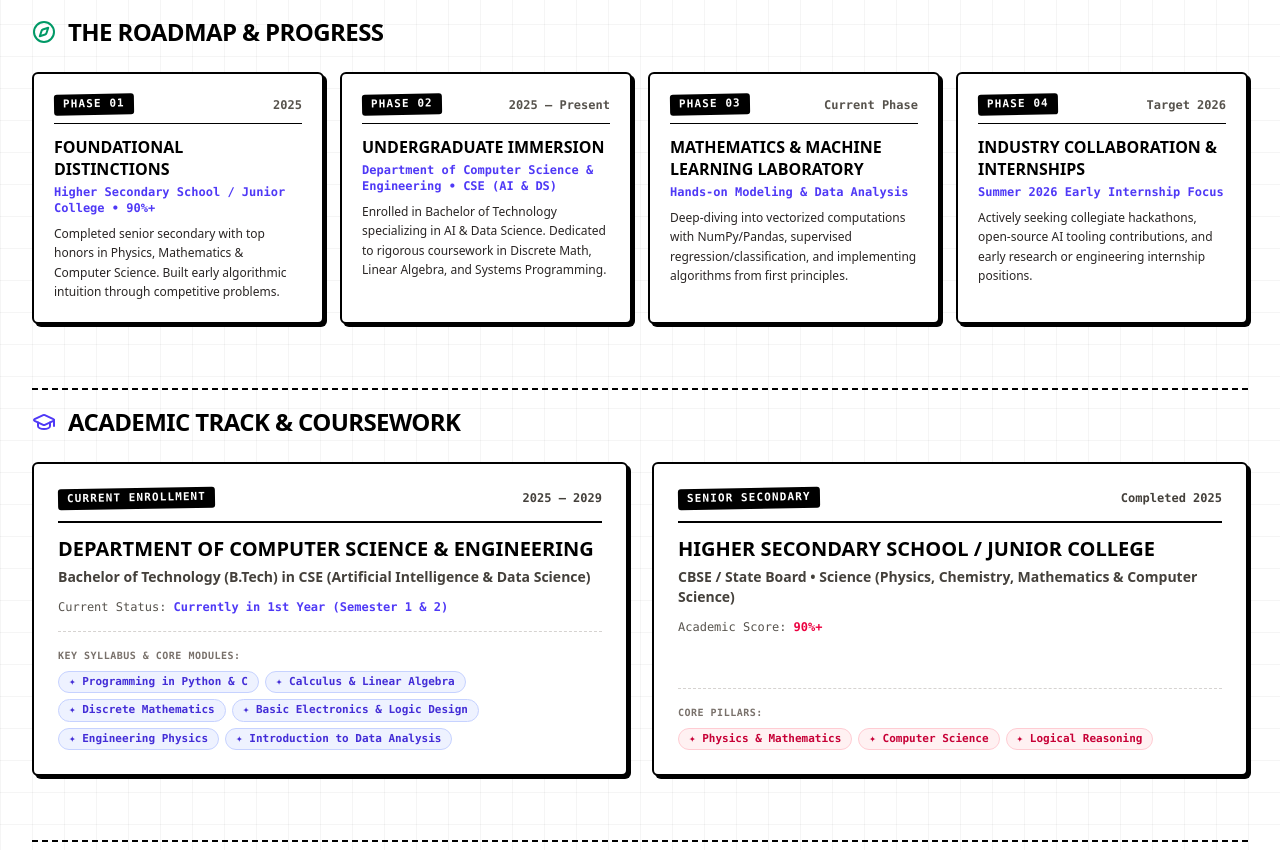
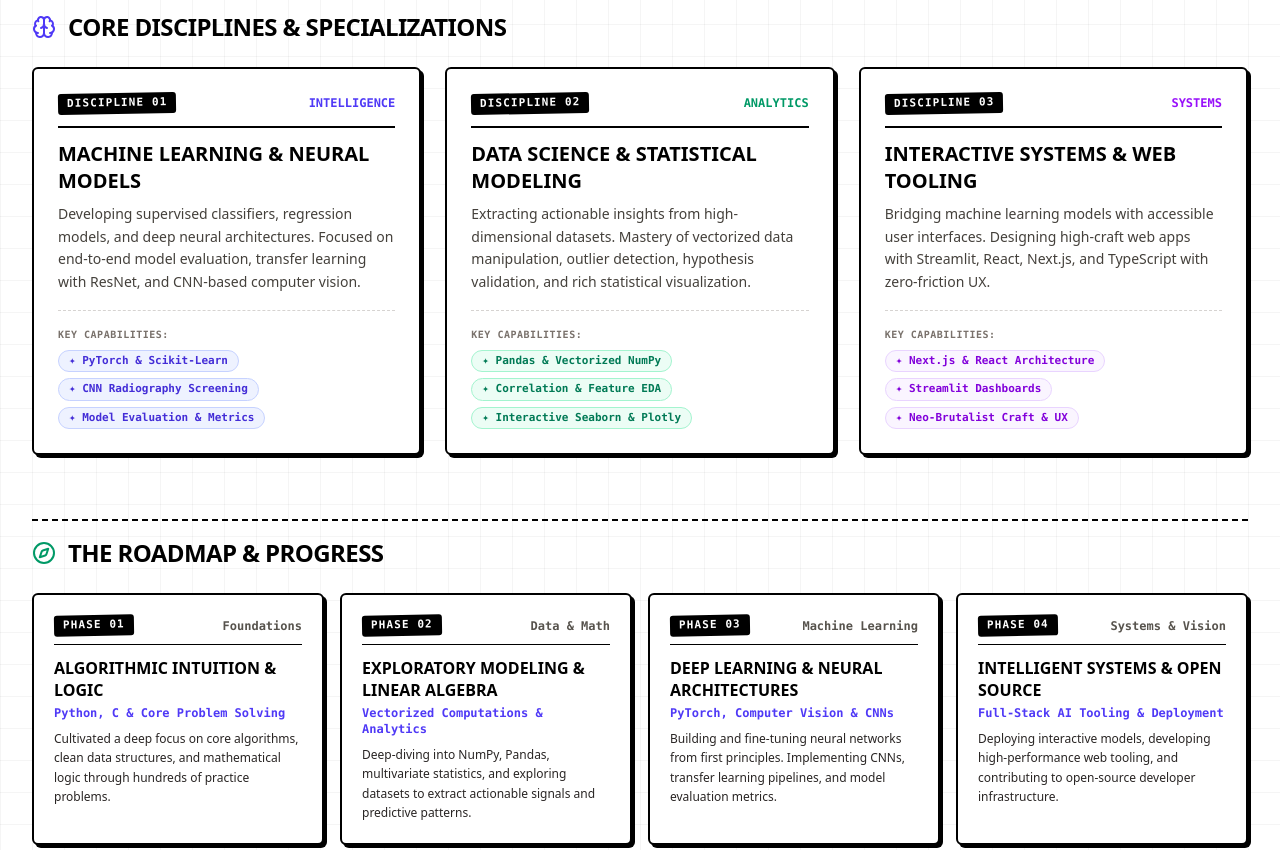
Before and after one commit to harsharyann/harsharyann, a Next.js app: page /about in a window 1280 px wide. Shown: the part 1000-1850 px from the top of the page. Built offline with nearby package versions, Linux system fonts and the light colour scheme.

Commit message:
feat: replace education and experience sections with core engineering disciplines and craft focus

```diff
--- a/src/app/about/page.tsx
+++ b/src/app/about/page.tsx
@@ -4,21 +4,15 @@ import Image from "next/image";
 import { portfolioData } from "@/data/portfolioData";
 import { AutoPageTurn } from "@/components/AutoPageTurn";
 import {
-  GraduationCap,
-  Award,
-  ArrowRight,
+  Brain,
   Code2,
   FolderGit2,
   FileText,
-  Sparkles,
   Compass,
-  CheckCircle2,
-  Cpu,
-  Binary,
 } from "lucide-react";
 
 export default function AboutPage() {
-  const { personal, education, schooling, skills, projects } = portfolioData;
+  const { personal, skills, projects } = portfolioData;
   const featuredProjects = projects.slice(0, 3);
 
   const phaseBadges = [
@@ -37,28 +31,28 @@ export default function AboutPage() {
 
   const timelineMilestones = [
     {
-      period: "2025",
-      title: "Foundational Distinctions",
-      subtitle: `${schooling.institution} • ${schooling.percentage}`,
-      description: "Completed senior secondary with top honors in Physics, Mathematics & Computer Science. Built early algorithmic intuition through competitive problems.",
+      period: "Foundations",
+      title: "Algorithmic Intuition & Logic",
+      subtitle: "Python, C & Core Problem Solving",
+      description: "Cultivated a deep focus on core algorithms, clean data structures, and mathematical logic through hundreds of practice problems.",
     },
     {
-      period: "2025 — Present",
-      title: "Undergraduate Immersion",
-      subtitle: `${education.institution} • CSE (AI & DS)`,
-      description: "Enrolled in Bachelor of Technology specializing in AI & Data Science. Dedicated to rigorous coursework in Discrete Math, Linear Algebra, and Systems Programming.",
+      period: "Data & Math",
+      title: "Exploratory Modeling & Linear Algebra",
+      subtitle: "Vectorized Computations & Analytics",
+      description: "Deep-diving into NumPy, Pandas, multivariate statistics, and exploring datasets to extract actionable signals and predictive patterns.",
     },
     {
-      period: "Current Phase",
-      title: "Mathematics & Machine Learning Laboratory",
-      subtitle: "Hands-on Modeling & Data Analysis",
-      description: "Deep-diving into vectorized computations with NumPy/Pandas, supervised regression/classification, and implementing algorithms from first principles.",
+      period: "Machine Learning",
+      title: "Deep Learning & Neural Architectures",
+      subtitle: "PyTorch, Computer Vision & CNNs",
+      description: "Building and fine-tuning neural networks from first principles. Implementing CNNs, transfer learning pipelines, and model evaluation metrics.",
     },
     {
-      period: "Target 2026",
-      title: "Industry Collaboration & Internships",
-      subtitle: "Summer 2026 Early Internship Focus",
-      description: "Actively seeking collegiate hackathons, open-source AI tooling contributions, and early research or engineering internship positions.",
+      period: "Systems & Vision",
+      title: "Intelligent Systems & Open Source",
+      subtitle: "Full-Stack AI Tooling & Deployment",
+      description: "Deploying interactive models, developing high-performance web tooling, and contributing to open-source developer infrastructure.",
     },
   ];
 
@@ -68,7 +62,7 @@ export default function AboutPage() {
       <div className="pb-6 border-b-2 border-black dark:border-stone-800 flex flex-wrap items-end justify-between gap-4">
         <div>
           <div className="sketch-stamp mb-2 bg-indigo-600 text-white dark:bg-white dark:text-black">
-            ABOUT &amp; ACADEMICS
+            ABOUT &amp; CRAFT
           </div>
           <h1 className="text-3xl sm:text-5xl font-black uppercase tracking-tight text-black dark:text-white">
             About Harsh Aryan
@@ -103,11 +97,11 @@ export default function AboutPage() {
           </div>
 
           <p className="text-stone-800 dark:text-stone-200 text-sm sm:text-base leading-relaxed">
-            I am <strong className="text-indigo-600 dark:text-white font-black">{personal.name}</strong>, a freshman undergraduate passionate about Artificial Intelligence, Data Science, and Scientific Computing. My fascination began when I wrote my first Python script to automate a repetitive task; seeing lines of logic produce tangible results sparked an obsession that has guided my work ever since.
+            I am <strong className="text-indigo-600 dark:text-white font-black">{personal.name}</strong>, a developer passionate about Artificial Intelligence, Data Science, and Scientific Computing. My fascination began when I wrote my first Python script to automate a repetitive task; seeing lines of logic produce tangible results sparked an obsession that has guided my work ever since.
           </p>
 
           <p className="text-stone-800 dark:text-stone-200 text-sm sm:text-base leading-relaxed">
-            While modern AI moves at breakneck speed, I believe real engineering requires solid anchors. Rather than jumping straight to pre-trained libraries, I spend my early years understanding the foundational mathematics—Linear Algebra, Multivariate Calculus, and Probability—implementing algorithms from scratch before relying on abstractions.
+            While modern AI moves at breakneck speed, I believe real engineering requires solid anchors. Rather than jumping straight to high-level wrappers, I spend my time understanding the foundational mathematics—Linear Algebra, Multivariate Calculus, and Probability—implementing algorithms from scratch before relying on abstractions.
           </p>
 
           {/* Handcrafted Notebook Quote Card */}
@@ -116,7 +110,7 @@ export default function AboutPage() {
               NOTEBOOK ENTRY #01 • PERSPECTIVE
             </div>
             <p className="font-editorial italic text-base sm:text-lg text-indigo-950 dark:text-stone-100 font-semibold leading-relaxed">
-              &ldquo;Being in 1st year is an immense superpower: it grants four focused years to master mathematics, build real-world open source systems, and prepare for high-impact AI research.&rdquo;
+              &ldquo;Master the underlying mathematics, build real-world open source systems, and engineering excellence will naturally follow.&rdquo;
             </p>
             <span className="block text-right font-mono text-xs font-bold mt-2 text-indigo-700 dark:text-stone-300">
               — Harsh Aryan
@@ -124,7 +118,7 @@ export default function AboutPage() {
           </div>
 
           <p className="text-stone-800 dark:text-stone-200 text-sm sm:text-base leading-relaxed">
-            When I am not writing code or studying course notes, you will find me participating in hackathons, analyzing Kaggle datasets, and experimenting with clean, tactile front-end designs.
+            When I am not writing code or studying theory, you will find me participating in hackathons, analyzing Kaggle datasets, and experimenting with clean, tactile front-end designs.
           </p>
         </div>
 
@@ -142,7 +136,7 @@ export default function AboutPage() {
             <div className="relative aspect-[4/5] w-full overflow-hidden border-2 border-black dark:border-white bg-stone-100 dark:bg-stone-800">
               <Image
                 src="/harsh-cover.jpg"
-                alt="Harsh Aryan - B.Tech CSE (AI & DS)"
+                alt="Harsh Aryan - AI & Data Science"
                 fill
                 priority
                 sizes="(max-width: 768px) 100vw, 420px"
@@ -162,6 +156,96 @@ export default function AboutPage() {
               <span className="sketch-stamp text-[10px] bg-indigo-600 text-white dark:bg-white dark:text-black">
                 ORIGINAL PRINT
               </span>
+            </div>
+          </div>
+        </div>
+      </div>
+
+      {/* Core Engineering Disciplines & Specializations */}
+      <div className="space-y-6 pt-4 border-t-2 border-dashed border-black dark:border-stone-800">
+        <div className="flex items-center gap-3">
+          <Brain className="w-6 h-6 text-indigo-600 dark:text-white" />
+          <h2 className="text-2xl font-black uppercase tracking-tight text-black dark:text-white">
+            Core Disciplines &amp; Specializations
+          </h2>
+        </div>
+
+        <div className="grid grid-cols-1 md:grid-cols-3 gap-6">
+          {/* Pillar 01 */}
+          <div className="sketch-box p-6 space-y-4 flex flex-col justify-between hover:translate-y-[-2px] transition-transform">
+            <div>
+              <div className="flex items-center justify-between pb-3 border-b-2 border-black dark:border-stone-800 text-xs font-mono">
+                <span className="sketch-stamp bg-indigo-600 text-white dark:bg-white dark:text-black">DISCIPLINE 01</span>
+                <span className="font-bold text-indigo-600 dark:text-stone-300">INTELLIGENCE</span>
+              </div>
+              <h3 className="text-xl font-black uppercase text-black dark:text-white mt-3 leading-snug">
+                Machine Learning &amp; Neural Models
+              </h3>
+              <p className="text-sm text-stone-700 dark:text-stone-300 mt-2 leading-relaxed">
+                Developing supervised classifiers, regression models, and deep neural architectures. Focused on end-to-end model evaluation, transfer learning with ResNet, and CNN-based computer vision.
+              </p>
+            </div>
+            <div className="pt-4 border-t border-dashed border-stone-300 dark:border-stone-700">
+              <span className="text-[10px] font-mono uppercase tracking-wider text-stone-500 dark:text-stone-400 block mb-2 font-bold">
+                KEY CAPABILITIES:
+              </span>
+              <div className="flex flex-wrap gap-1.5 font-mono text-[11px]">
+                <span className="border border-indigo-200 dark:border-stone-700 px-2.5 py-0.5 rounded-full font-bold bg-indigo-50 dark:bg-stone-800 text-indigo-700 dark:text-stone-200">✦ PyTorch &amp; Scikit-Learn</span>
+                <span className="border border-indigo-200 dark:border-stone-700 px-2.5 py-0.5 rounded-full font-bold bg-indigo-50 dark:bg-stone-800 text-indigo-700 dark:text-stone-200">✦ CNN Radiography Screening</span>
+                <span className="border border-indigo-200 dark:border-stone-700 px-2.5 py-0.5 rounded-full font-bold bg-indigo-50 dark:bg-stone-800 text-indigo-700 dark:text-stone-200">✦ Model Evaluation &amp; Metrics</span>
+              </div>
+            </div>
+          </div>
+
+          {/* Pillar 02 */}
+          <div className="sketch-box p-6 space-y-4 flex flex-col justify-between hover:translate-y-[-2px] transition-transform">
+            <div>
+              <div className="flex items-center justify-between pb-3 border-b-2 border-black dark:border-stone-800 text-xs font-mono">
+                <span className="sketch-stamp bg-emerald-600 text-white dark:bg-white dark:text-black">DISCIPLINE 02</span>
+                <span className="font-bold text-emerald-600 dark:text-stone-300">ANALYTICS</span>
+              </div>
+              <h3 className="text-xl font-black uppercase text-black dark:text-white mt-3 leading-snug">
+                Data Science &amp; Statistical Modeling
+              </h3>
+              <p className="text-sm text-stone-700 dark:text-stone-300 mt-2 leading-relaxed">
+                Extracting actionable insights from high-dimensional datasets. Mastery of vectorized data manipulation, outlier detection, hypothesis validation, and rich statistical visualization.
+              </p>
+            </div>
+            <div className="pt-4 border-t border-dashed border-stone-300 dark:border-stone-700">
+              <span className="text-[10px] font-mono uppercase tracking-wider text-stone-500 dark:text-stone-400 block mb-2 font-bold">
+                KEY CAPABILITIES:
+              </span>
+              <div className="flex flex-wrap gap-1.5 font-mono text-[11px]">
+                <span className="border border-emerald-200 dark:border-stone-700 px-2.5 py-0.5 rounded-full font-bold bg-emerald-50 dark:bg-stone-800 text-emerald-700 dark:text-stone-200">✦ Pandas &amp; Vectorized NumPy</span>
+                <span className="border border-emerald-200 dark:border-stone-700 px-2.5 py-0.5 rounded-full font-bold bg-emerald-50 dark:bg-stone-800 text-emerald-700 dark:text-stone-200">✦ Correlation &amp; Feature EDA</span>
+                <span className="border border-emerald-200 dark:border-stone-700 px-2.5 py-0.5 rounded-full font-bold bg-emerald-50 dark:bg-stone-800 text-emerald-700 dark:text-stone-200">✦ Interactive Seaborn &amp; Plotly</span>
+              </div>
+            </div>
+          </div>
+
+          {/* Pillar 03 */}
+          <div className="sketch-box p-6 space-y-4 flex flex-col justify-between hover:translate-y-[-2px] transition-transform">
+            <div>
+              <div className="flex items-center justify-between pb-3 border-b-2 border-black dark:border-stone-800 text-xs font-mono">
+                <span className="sketch-stamp bg-purple-600 text-white dark:bg-white dark:text-black">DISCIPLINE 03</span>
+                <span className="font-bold text-purple-600 dark:text-stone-300">SYSTEMS</span>
+              </div>
+              <h3 className="text-xl font-black uppercase text-black dark:text-white mt-3 leading-snug">
+                Interactive Systems &amp; Web Tooling
+              </h3>
+              <p className="text-sm text-stone-700 dark:text-stone-300 mt-2 leading-relaxed">
+                Bridging machine learning models with accessible user interfaces. Designing high-craft web apps with Streamlit, React, Next.js, and TypeScript with zero-friction UX.
+              </p>
+            </div>
+            <div className="pt-4 border-t border-dashed border-stone-300 dark:border-stone-700">
+              <span className="text-[10px] font-mono uppercase tracking-wider text-stone-500 dark:text-stone-400 block mb-2 font-bold">
+                KEY CAPABILITIES:
+              </span>
+              <div className="flex flex-wrap gap-1.5 font-mono text-[11px]">
+                <span className="border border-purple-200 dark:border-stone-700 px-2.5 py-0.5 rounded-full font-bold bg-purple-50 dark:bg-stone-800 text-purple-700 dark:text-stone-200">✦ Next.js &amp; React Architecture</span>
+                <span className="border border-purple-200 dark:border-stone-700 px-2.5 py-0.5 rounded-full font-bold bg-purple-50 dark:bg-stone-800 text-purple-700 dark:text-stone-200">✦ Streamlit Dashboards</span>
+                <span className="border border-purple-200 dark:border-stone-700 px-2.5 py-0.5 rounded-full font-bold bg-purple-50 dark:bg-stone-800 text-purple-700 dark:text-stone-200">✦ Neo-Brutalist Craft &amp; UX</span>
+              </div>
             </div>
           </div>
         </div>
@@ -199,85 +283,6 @@ export default function AboutPage() {
               </div>
             </div>
           ))}
-        </div>
-      </div>
-
-      {/* Academic Track: University & Schooling */}
-      <div className="space-y-6 pt-4 border-t-2 border-dashed border-black dark:border-stone-800">
-        <div className="flex items-center gap-3">
-          <GraduationCap className="w-6 h-6 text-indigo-600 dark:text-white" />
-          <h2 className="text-2xl font-black uppercase tracking-tight text-black dark:text-white">
-            Academic Track &amp; Coursework
-          </h2>
-        </div>
-
-        <div className="grid grid-cols-1 md:grid-cols-2 gap-6">
-          {/* Undergraduate Enrollment */}
-          <div className="sketch-box p-6 space-y-4 flex flex-col justify-between">
-            <div>
-              <div className="flex items-center justify-between pb-3 border-b-2 border-black dark:border-stone-800 text-xs font-mono">
-                <span className="sketch-stamp bg-indigo-600 text-white dark:bg-white dark:text-black">CURRENT ENROLLMENT</span>
-                <span className="font-bold text-stone-700 dark:text-stone-300">{education.duration}</span>
-              </div>
-              <h3 className="text-xl font-black uppercase text-black dark:text-white mt-3">
-                {education.institution}
-              </h3>
-              <p className="text-sm font-semibold text-stone-700 dark:text-stone-300 mt-1">
-                {education.degree}
-              </p>
-              <div className="mt-3 text-xs font-mono text-stone-600 dark:text-stone-400">
-                Current Status: <span className="text-indigo-600 dark:text-white font-bold">{education.status}</span>
-              </div>
-            </div>
-
-            <div className="pt-4 border-t border-dashed border-stone-300 dark:border-stone-700">
-              <span className="text-[10px] font-mono uppercase tracking-wider text-stone-500 dark:text-stone-400 block mb-2 font-bold">
-                KEY SYLLABUS &amp; CORE MODULES:
-              </span>
-              <div className="flex flex-wrap gap-1.5 font-mono text-[11px]">
-                {education.courses.map((course) => (
-                  <span
-                    key={course}
-                    className="border border-indigo-200 dark:border-stone-700 px-2.5 py-0.5 rounded-full font-bold bg-indigo-50 dark:bg-stone-800 text-indigo-700 dark:text-stone-200"
-                  >
-                    ✦ {course}
-                  </span>
-                ))}
-              </div>
-            </div>
-          </div>
-
-          {/* Schooling Background */}
-          <div className="sketch-box p-6 space-y-4 flex flex-col justify-between">
-            <div>
-              <div className="flex items-center justify-between pb-3 border-b-2 border-black dark:border-stone-800 text-xs font-mono">
-                <span className="sketch-stamp bg-rose-600 text-white dark:bg-white dark:text-black">
-                  SENIOR SECONDARY
-                </span>
-                <span className="font-bold text-stone-700 dark:text-stone-300">{schooling.year}</span>
-              </div>
-              <h3 className="text-xl font-black uppercase text-black dark:text-white mt-3">
-                {schooling.institution}
-              </h3>
-              <p className="text-sm font-semibold text-stone-700 dark:text-stone-300 mt-1">
-                {schooling.board} • {schooling.stream}
-              </p>
-              <div className="mt-3 text-xs font-mono text-stone-600 dark:text-stone-400">
-                Academic Score: <span className="text-rose-600 dark:text-white font-bold">{schooling.percentage}</span>
-              </div>
-            </div>
-
-            <div className="pt-4 border-t border-dashed border-stone-300 dark:border-stone-700">
-              <span className="text-[10px] font-mono uppercase tracking-wider text-stone-500 dark:text-stone-400 block mb-2 font-bold">
-                CORE PILLARS:
-              </span>
-              <div className="flex flex-wrap gap-1.5 font-mono text-[11px]">
-                <span className="border border-rose-200 dark:border-stone-700 px-2.5 py-0.5 rounded-full font-bold bg-rose-50 dark:bg-stone-800 text-rose-700 dark:text-stone-200">✦ Physics &amp; Mathematics</span>
-                <span className="border border-rose-200 dark:border-stone-700 px-2.5 py-0.5 rounded-full font-bold bg-rose-50 dark:bg-stone-800 text-rose-700 dark:text-stone-200">✦ Computer Science</span>
-                <span className="border border-rose-200 dark:border-stone-700 px-2.5 py-0.5 rounded-full font-bold bg-rose-50 dark:bg-stone-800 text-rose-700 dark:text-stone-200">✦ Logical Reasoning</span>
-              </div>
-            </div>
-          </div>
         </div>
       </div>
 
```
Also changed, not shown: src/components/DoodleCrewCover.tsx (+5 -5 lines).
